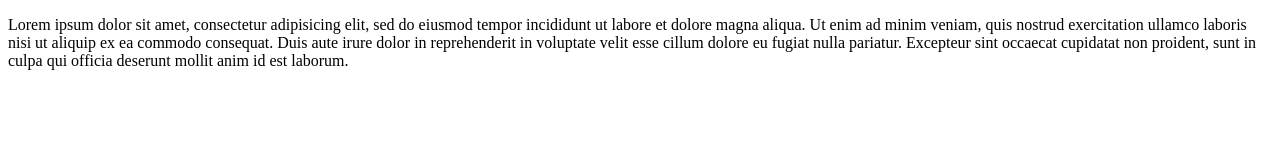
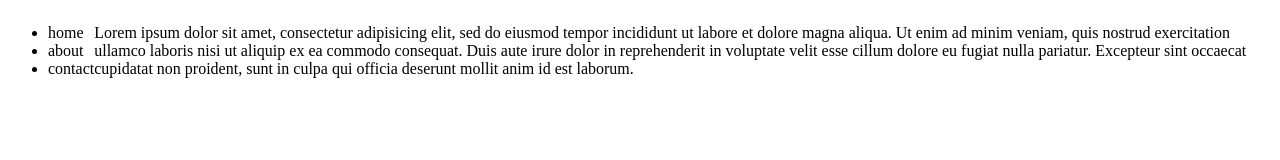
Before and after one commit to bryanisation/sampleGithub, a plain HTML site: page index.html in a window 1280 px wide. Drawn offline with Linux system fonts and the light colour scheme.

Commit message:
linked style.css to the main page and started with a simple .container flex

```diff
--- a/index.html
+++ b/index.html
@@ -4,11 +4,23 @@
   <head>
     <meta charset="utf-8">
     <title>Odongo bryan</title>
+    <link rel="stylesheet" href="style.css">
   </head>
 
   <body>
-    <p>Lorem ipsum dolor sit amet, consectetur adipisicing elit, sed do eiusmod tempor incididunt ut labore et dolore magna aliqua. Ut enim ad minim veniam, quis nostrud exercitation ullamco laboris nisi ut aliquip ex ea commodo consequat. Duis aute
-      irure dolor in reprehenderit in voluptate velit esse cillum dolore eu fugiat nulla pariatur. Excepteur sint occaecat cupidatat non proident, sunt in culpa qui officia deserunt mollit anim id est laborum.</p>
+    <div class="container">
+      <header>
+        <ul>
+          <li>home</li>
+          <li>about</li>
+          <li>contact</li>
+        </ul>
+      </header>
+
+      <p>Lorem ipsum dolor sit amet, consectetur adipisicing elit, sed do eiusmod tempor incididunt ut labore et dolore magna aliqua. Ut enim ad minim veniam, quis nostrud exercitation ullamco laboris nisi ut aliquip ex ea commodo consequat. Duis
+        aute
+        irure dolor in reprehenderit in voluptate velit esse cillum dolore eu fugiat nulla pariatur. Excepteur sint occaecat cupidatat non proident, sunt in culpa qui officia deserunt mollit anim id est laborum.</p>
+    </div>
   </body>
 
 </html>
--- a/style.css
+++ b/style.css
@@ -0,0 +1,3 @@
+.container {
+  display: flex;
+}
```
